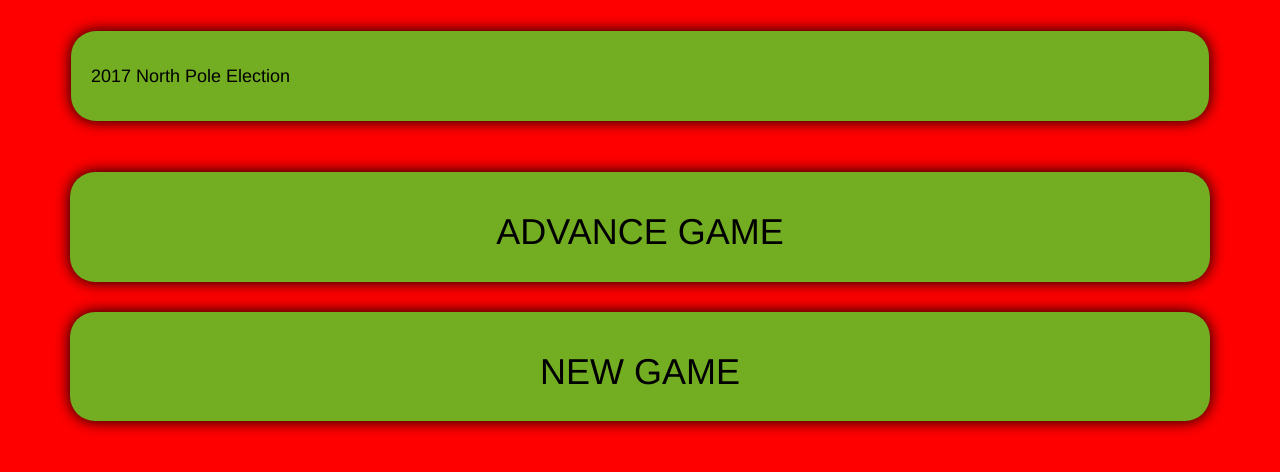
After one commit to dncswim76/xmas-game, a Flask app: template xmas_game/templates/admin_dave.html in a window 1280 px wide. The commit adds this page. Shown: the top 472 px of the page. Run offline with Flask 2, Linux system fonts and the light colour scheme; the template is opened without the code that fills it, so the values that code supplies are empty; some libraries are stand-ins or nearby versions.

Commit message:
added admin controllers for the game

```diff
--- /dev/null
+++ b/xmas_game/templates/admin_dave.html
@@ -0,0 +1,23 @@
+{% extends "base.html" %}
+
+{% block content %}
+
+<div class="container">
+
+<a href="{{ url_for('advance_game') }}">
+<div class="container-fluid">
+<div class="row">
+  <h1 class="display-1 text-center">ADVANCE GAME</h1>
+</div></div></a>
+
+<a href="{{ url_for('new_game') }}">
+<div class="container-fluid">
+<div class="row">
+  <h1 class="display-1 text-center">NEW GAME</h1>
+</div></div></a>
+
+
+</div>
+
+
+{% endblock %}
--- a/xmas_game/templates/base.html
+++ b/xmas_game/templates/base.html
@@ -77,7 +77,14 @@
 	      <li><a id="navbar-item" href="{{ url_for('my_role')}}">My Role</a></li>
 	      <li><a id="navbar-item" href="{{ url_for('vote')}}">Vote</a></li>
 	      <li><a id="navbar-item" href="{{ url_for('logout')}}">Logout</a></li>
-             {% endif %}
+
+	      {% if current_user.username == "dncswim76" %}
+	      <li><a id="navbar-item" href="{{ url_for('admin_dave')}}">Admin</a></li>
+	      {% endif %}
+
+              {% endif %}
+
+
 	    </ul>
 	  </div><!-- /.navbar-collapse -->
 	</div><!-- /.container-fluid -->
--- a/xmas_game/templates/home.html
+++ b/xmas_game/templates/home.html
@@ -29,7 +29,7 @@
   After the recent uprisings in the middle east against dictators, the elves of the north pole were
   inspired to band together and overthrow their own <strong>tyrannous dictator: Santa.</strong> Why might they rebel? Well, it turns out that Santa has not paid the elves all these years, and they realized they were all <strong>a bunch of slaves.</strong></h3>
 <h3 class="display-1 text-center">
-  After overthrowing Santa, the eleves have come together, led by <strong>Sir Washington Elf, Sir Jefferson Elf,
+  After overthrowing Santa, the elves have come together, led by <strong>Sir Washington Elf, Sir Jefferson Elf,
   and Sir Adams Elf.</strong> They have determined that an <strong>election</strong> will take place for the next Santa.
 </h3>
 <h3 class="display-1 text-center">
--- a/xmas_game/views.py
+++ b/xmas_game/views.py
@@ -196,10 +196,20 @@
 
 @app.route('/advance_game')
 def advance_game():
-    advance_the_game()
+    if current_user.username == "dncswim76":
+        advance_the_game()
     return redirect(url_for('home'))
 
 @app.route('/new_game')
 def new_game():
-    start_new_game()
+
+    if current_user.username == "dncswim76":
+        start_new_game()
     return redirect(url_for('home'))
+
+#quick hack for admin game controller
+@app.route('/admin_dave')
+def admin_dave():
+    if current_user.username == "dncswim76":
+           return render_template('admin_dave.html')
+    return redirect(url_for('home'))
```
